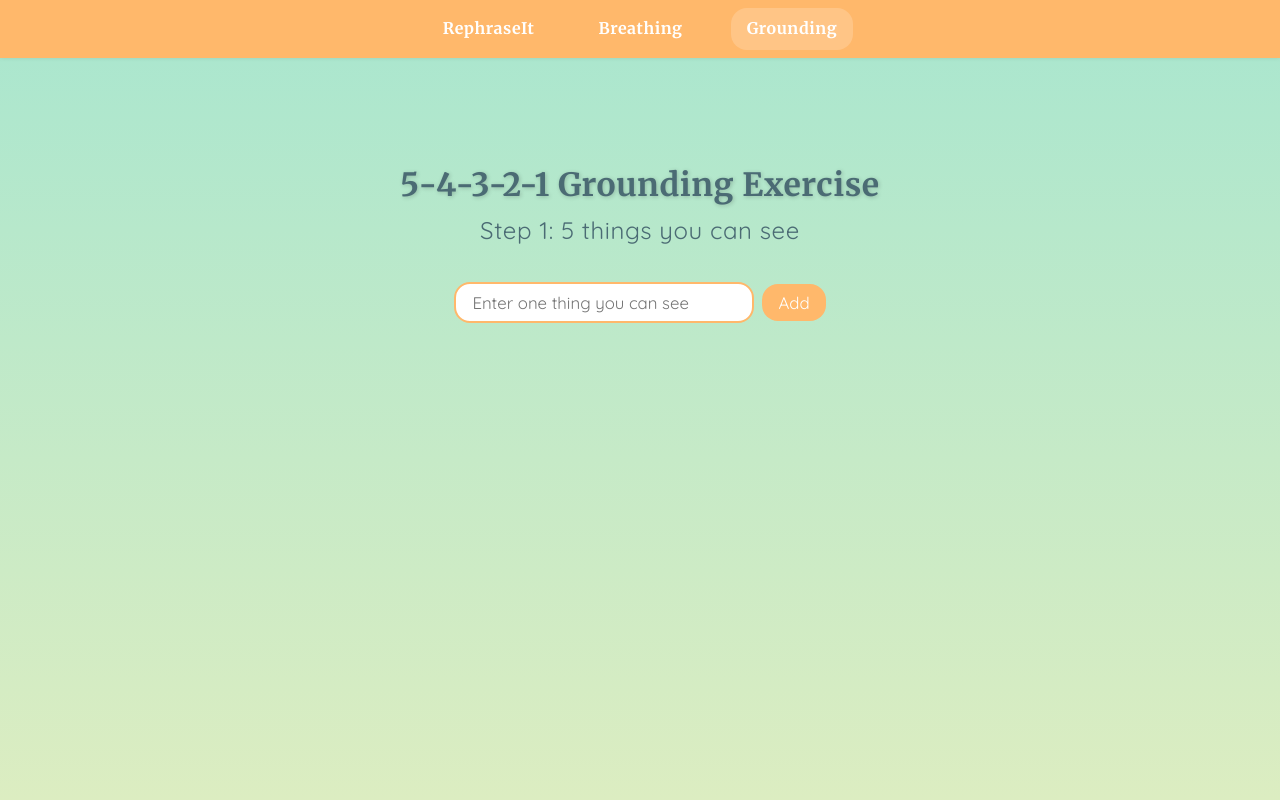
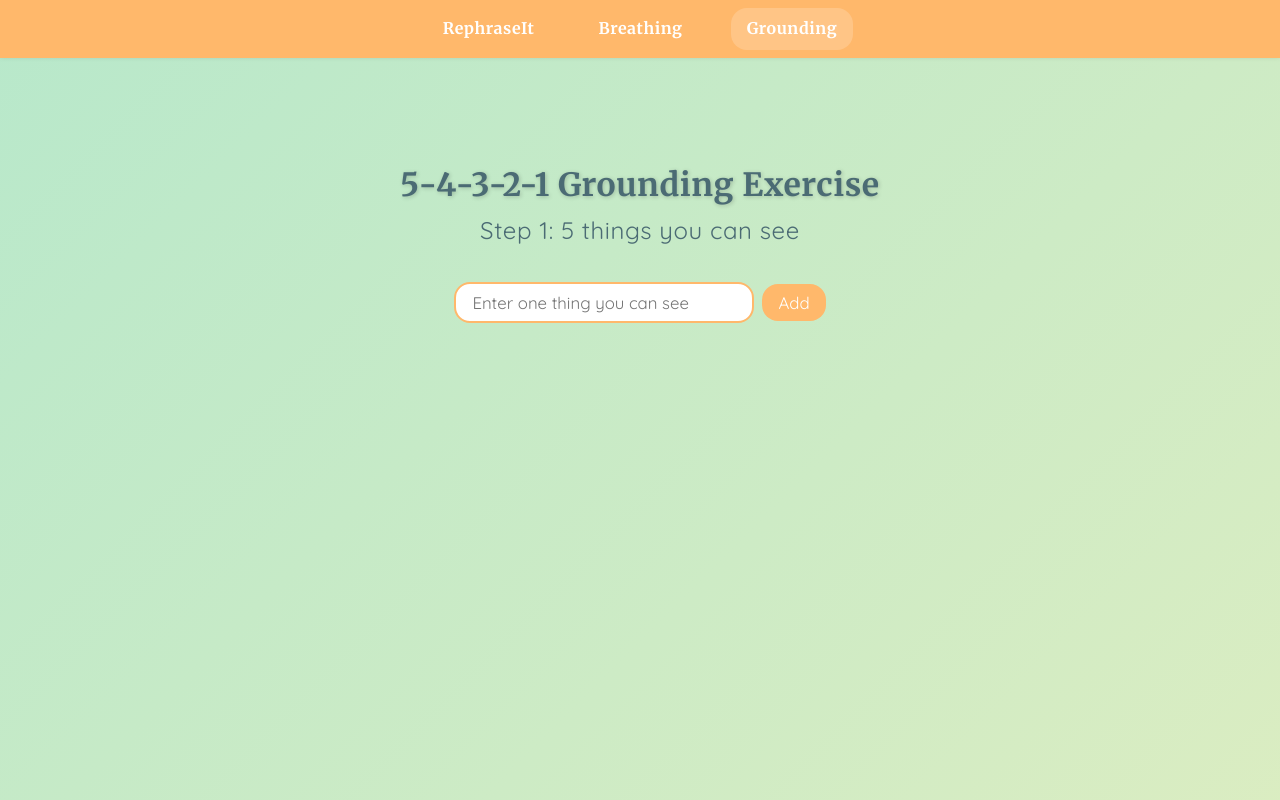
Before and after one commit to jordanoliver27/Hackathon-2025, a React (Vite) app in the folder my-react-app/: page /grounding in a window 1280 px wide. Built offline with nearby package versions, Linux system fonts and the light colour scheme.

Commit message:
grounding animation

```diff
--- a/my-react-app/src/Grounding.css
+++ b/my-react-app/src/Grounding.css
@@ -3,15 +3,29 @@
   flex-direction: column;
   align-items: center;
   padding: 2rem;
-  font-family: sans-serif;
+  font-family: var(--font-serif);
   min-height: 100vh;
-  background: linear-gradient(to bottom, #a8e6cf, #dcedc1);
+  background: linear-gradient(135deg, #a8e6cf, #dcedc1, #ffd3b6);
+  background-size: 300% 300%;
+  animation: gentleShift 30s ease-in-out infinite alternate;
   text-align: center;
   padding-top: 10rem;
-  font-family: var(--font-serif);
   color: var(--heading-color);
   letter-spacing: 0.6px;
   overflow: hidden;
+}
+
+/* 🌤️ More noticeable, still gentle motion */
+@keyframes gentleShift {
+  0% {
+    background-position: 0% 0%;
+  }
+  50% {
+    background-position: 100% 50%;
+  }
+  100% {
+    background-position: 0% 100%;
+  }
 }
 
 /* Scoped selectors */
```
